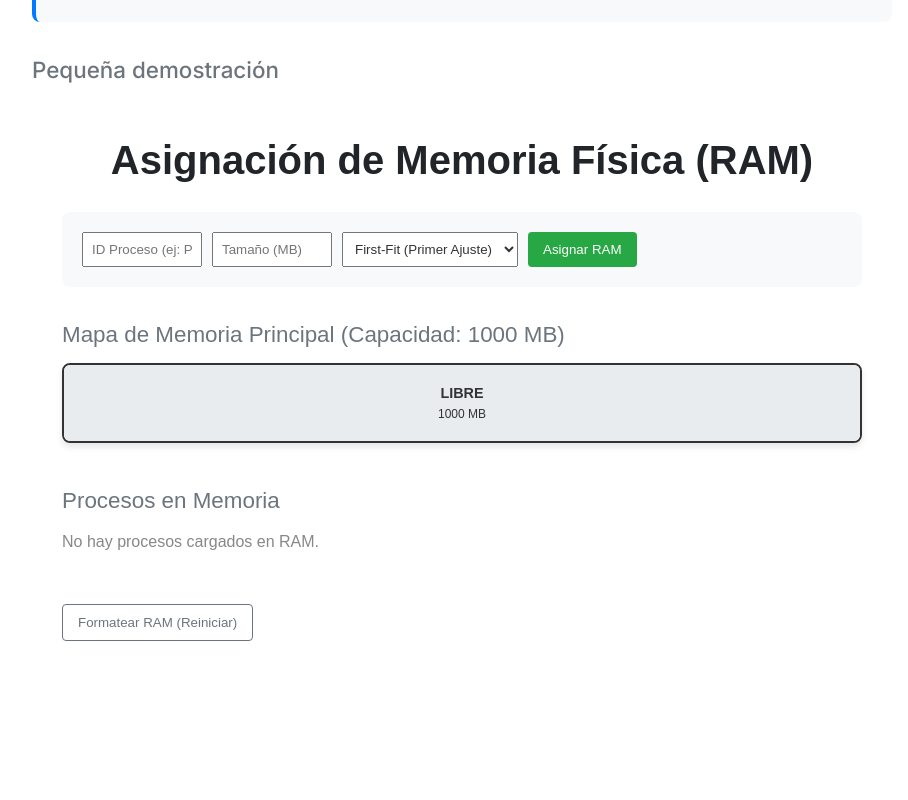
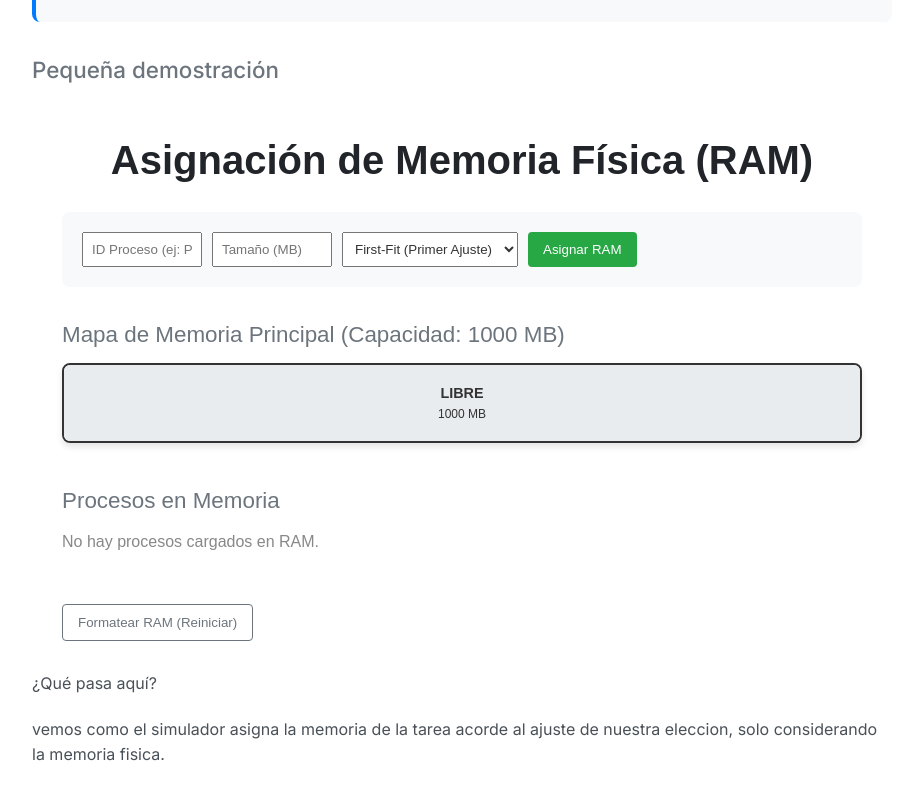
Before and after one commit to robertojimenez2/proyecto-so-p2, a React (Create React App) app: page /memorias in a window 1280 px wide. Shown: the part 2217-3017 px from the top of the page, without its empty margins (178-1086 px from the left). Before the commit the page ends 2928 px from the top, so only its background shows below. Built offline with nearby package versions, Linux system fonts and the light colour scheme.

Commit message:
se agrego explicacion simulador memorias

```diff
--- a/src/components/Memorias.jsx
+++ b/src/components/Memorias.jsx
@@ -96,6 +96,11 @@ function Memorias() {
       </div>
       <h3>Pequeña demostración</h3>
       <SimuladorMemoria />
+      <p>¿Qué pasa aquí?</p>
+      <p>
+        vemos como el simulador asigna la memoria de la tarea acorde al ajuste
+        de nuestra eleccion, solo considerando la memoria fisica.
+      </p>
     </div>
   );
 }
```
